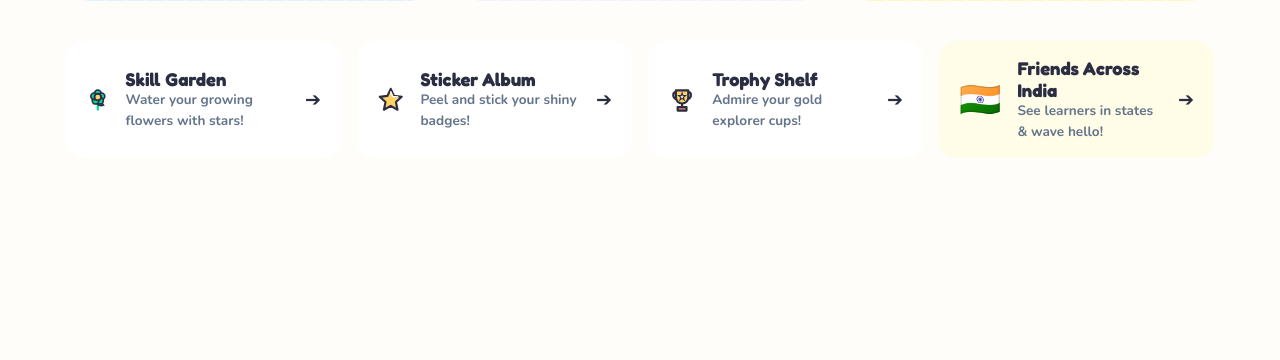
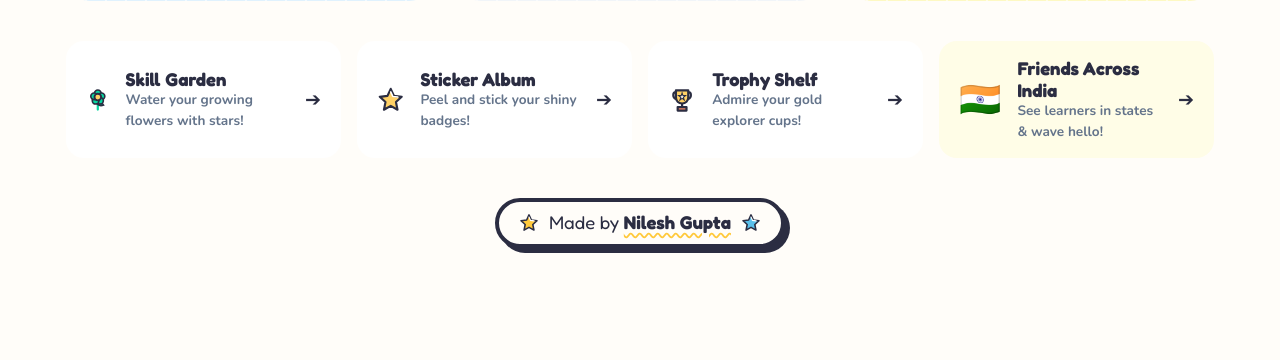
Before and after one commit to Nileshkrishesh/VoxieQuest, an ASP.NET Core app: page / in a window 1280 px wide. Shown: the part 2245-2605 px from the top of the page. Before the commit the page ends 2403 px from the top, so only its background shows below. Run offline with ASP.NET Core 8, Linux system fonts and the light colour scheme; style sheets or scripts are compiled from the project's sources.

Commit message:
feat(ui): add 'Made by Nilesh Gupta' credit footer to MainLayout and in-game PauseSheet

```diff
--- a/src/VoxieQuest.Web/Components/PauseSheet.razor
+++ b/src/VoxieQuest.Web/Components/PauseSheet.razor
@@ -38,6 +38,10 @@
                     <ArrowBackIcon Size="20" />
                     <span>Return to Map</span>
                 </button>
+            </div>
+
+            <div class="pause-credits-note">
+                <span>Voxie Quest • Made by <strong>Nilesh Gupta</strong></span>
             </div>
         </div>
     </div>
@@ -126,6 +130,17 @@
         text-decoration: underline;
     }
 
+    .pause-credits-note {
+        font-family: var(--font-heading, 'Fredoka', cursive);
+        font-size: 0.85rem;
+        color: #64748B;
+        text-align: center;
+        margin-top: 0.85rem;
+    }
+    .pause-credits-note strong {
+        color: var(--color-storybook-ink, #2B2D42);
+    }
+
     .slide-up-anim {
         animation: sheet-slide-up 0.35s var(--spring-squish) forwards;
     }
--- a/src/VoxieQuest.Web/Layout/MainLayout.razor
+++ b/src/VoxieQuest.Web/Layout/MainLayout.razor
@@ -118,6 +118,17 @@
     <!-- Main Game Page Body -->
     <main class="storybook-main-body @(IsGameRoute ? "game-route-body" : "")">
         @Body
+
+        @if (!IsGameRoute)
+        {
+            <footer class="storybook-app-footer" role="contentinfo">
+                <div class="footer-badge-pill">
+                    <StarIcon Size="20" FillColor="#FFC93C" />
+                    <span class="footer-author-text">Made by <strong>Nilesh Gupta</strong></span>
+                    <StarIcon Size="20" FillColor="#5BC0EB" />
+                </div>
+            </footer>
+        }
     </main>
 
     @if (!IsGameRoute)
@@ -361,6 +372,8 @@
     /* Main Content Body */
     .storybook-main-body {
         flex: 1;
+        display: flex;
+        flex-direction: column;
         padding-top: calc(var(--header-height, 64px) + 16px);
         padding-bottom: calc(var(--nav-height, 72px) + max(0.5rem, env(safe-area-inset-bottom)) + 24px);
         padding-left: max(1rem, env(safe-area-inset-left));
@@ -369,6 +382,45 @@
         margin: 0 auto;
         width: 100%;
         box-sizing: border-box;
+    }
+
+    /* Storybook App Footer */
+    .storybook-app-footer {
+        display: flex;
+        justify-content: center;
+        align-items: center;
+        padding: 2.5rem 1rem 0.5rem;
+        margin-top: auto;
+        width: 100%;
+        box-sizing: border-box;
+    }
+
+    .footer-badge-pill {
+        display: inline-flex;
+        align-items: center;
+        gap: 0.65rem;
+        background: var(--color-paper-light, #FFFDF9);
+        border: var(--border-storybook, 4px solid #2B2D42);
+        border-radius: var(--radius-pill, 999px);
+        padding: 0.45rem 1.25rem;
+        box-shadow: var(--shadow-hard-md, 4px 4px 0 #2B2D42);
+        font-family: var(--font-heading, 'Fredoka', cursive);
+        font-size: clamp(0.95rem, 2vw, 1.15rem);
+        color: var(--color-storybook-ink, #2B2D42);
+        text-align: center;
+        transition: transform 0.15s var(--spring-squish), box-shadow 0.15s ease;
+    }
+
+    .footer-badge-pill:hover {
+        transform: translateY(-2px);
+        box-shadow: var(--shadow-hard-lg, 6px 6px 0 #2B2D42);
+    }
+
+    .footer-author-text strong {
+        font-weight: 700;
+        color: var(--color-storybook-ink, #2B2D42);
+        text-decoration: underline wavy var(--color-sunny-yellow, #FFC93C);
+        text-underline-offset: 3px;
     }
 
     .storybook-main-body.game-route-body {
```
